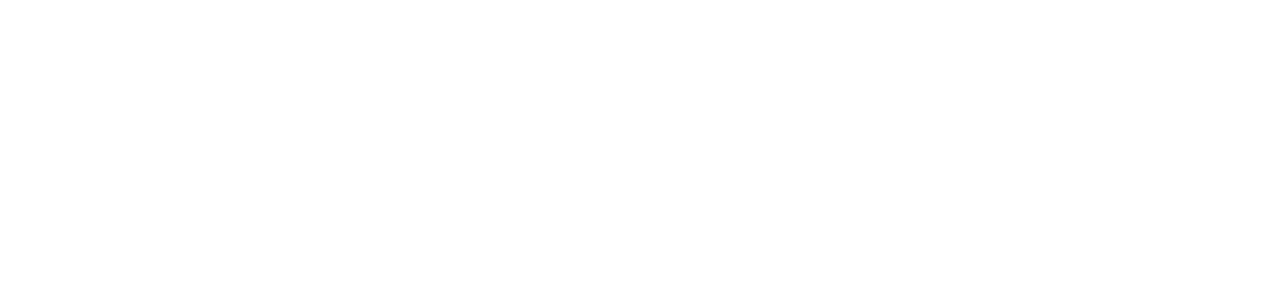
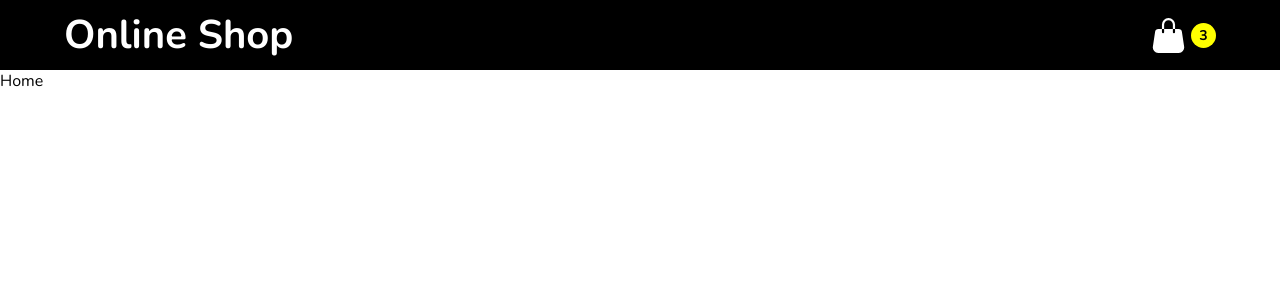
Before and after one commit to infysumanta/mern-ecommerce-application, a React (Create React App) app in the folder client/: page / in a window 1280 px wide. Shown: the top 300 px of the page. Built offline with nearby package versions, Linux system fonts and the light colour scheme.

Commit message:
client layouts setup

```diff
--- a/client/public/index.html
+++ b/client/public/index.html
@@ -24,7 +24,7 @@
       work correctly both with client-side routing and a non-root public URL.
       Learn how to configure a non-root public URL by running `npm run build`.
     -->
-    <title>React App</title>
+    <title>Shopping Store Application</title>
   </head>
   <body>
     <noscript>You need to enable JavaScript to run this app.</noscript>
--- a/client/src/App.css
+++ b/client/src/App.css
@@ -1,38 +1,63 @@
-.App {
-  text-align: center;
+@import url("https://fonts.googleapis.com/css2?family=Nunito:wght@200;400;700&display=swap");
+
+* {
+  padding: 0;
+  margin: 0;
+  box-sizing: border-box;
+  font-family: "Nunito", sans-serif;
 }
 
-.App-logo {
-  height: 40vmin;
-  pointer-events: none;
+/* Navbar */
+.nav-bar {
+  height: 70px;
+  background-color: #000;
+  display: flex;
+  justify-content: space-between;
+  align-items: center;
+  padding: 0 4rem;
 }
 
-@media (prefers-reduced-motion: no-preference) {
-  .App-logo {
-    animation: App-logo-spin infinite 20s linear;
-  }
+.nav-bar a {
+  text-decoration: none;
+  color: white;
 }
 
-.App-header {
-  background-color: #282c34;
-  min-height: 100vh;
+.nav-bar h2 {
+  font-size: 40px;
+}
+
+.nav-bag {
+  display: flex;
+  align-items: center;
+}
+
+.bag-quantity {
+  display: flex;
+  align-items: center;
+  justify-content: center;
+  height: 25px;
+  width: 25px;
+  border-radius: 50%;
+  background: yellow;
+  font-size: 14px;
+  font-weight: 700;
+  color: black;
+  margin-left: 5px;
+}
+
+/* Not Found */
+.not-found {
   display: flex;
   flex-direction: column;
   align-items: center;
   justify-content: center;
-  font-size: calc(10px + 2vmin);
-  color: white;
+  color: #444444;
+  min-height: 80vh;
 }
 
-.App-link {
-  color: #61dafb;
+.not-found h2 {
+  font-size: 55px;
 }
-
-@keyframes App-logo-spin {
-  from {
-    transform: rotate(0deg);
-  }
-  to {
-    transform: rotate(360deg);
-  }
+.not-found p {
+  font-size: 20px;
 }
--- a/client/src/App.js
+++ b/client/src/App.js
@@ -1,7 +1,23 @@
 import "./App.css";
+import { BrowserRouter, Route, Switch, Redirect } from "react-router-dom";
+import Navbar from "./components/Navbar";
+import Cart from "./components/Cart";
+import Home from "./components/Home";
+import { NotFound } from "./components/NotFound";
 
 function App() {
-  return <div className="App"></div>;
+  return (
+    <div className="App">
+      <BrowserRouter>
+        <Navbar />
+        <Switch>
+          <Route path="/cart" component={Cart} />
+          <Route path="/" exact component={Home} />
+          <Route path="/*" component={NotFound} />
+        </Switch>
+      </BrowserRouter>
+    </div>
+  );
 }
 
 export default App;
--- /dev/null
+++ b/client/src/components/Cart.jsx
@@ -0,0 +1,7 @@
+import React from "react";
+
+const Cart = () => {
+  return <div>Cart</div>;
+};
+
+export default Cart;
--- /dev/null
+++ b/client/src/components/Home.jsx
@@ -0,0 +1,7 @@
+import React from "react";
+
+const Home = () => {
+  return <div>Home</div>;
+};
+
+export default Home;
--- /dev/null
+++ b/client/src/components/Navbar.jsx
@@ -0,0 +1,30 @@
+import React from "react";
+import { Link } from "react-router-dom";
+const Navbar = () => {
+  return (
+    <nav className="nav-bar">
+      <Link to="/">
+        <h2>Online Shop</h2>
+      </Link>
+      <Link to="/cart">
+        <div className="nav-bag">
+          <svg
+            xmlns="http://www.w3.org/2000/svg"
+            width="35"
+            height="35"
+            fill="currentColor"
+            className="bi bi-handbag-fill"
+            viewBox="0 0 16 16"
+          >
+            <path d="M8 1a2 2 0 0 0-2 2v2H5V3a3 3 0 1 1 6 0v2h-1V3a2 2 0 0 0-2-2zM5 5H3.36a1.5 1.5 0 0 0-1.483 1.277L.85 13.13A2.5 2.5 0 0 0 3.322 16h9.355a2.5 2.5 0 0 0 2.473-2.87l-1.028-6.853A1.5 1.5 0 0 0 12.64 5H11v1.5a.5.5 0 0 1-1 0V5H6v1.5a.5.5 0 0 1-1 0V5z" />
+          </svg>
+          <span className="bag-quantity">
+            <span>3</span>
+          </span>
+        </div>
+      </Link>
+    </nav>
+  );
+};
+
+export default Navbar;
--- /dev/null
+++ b/client/src/components/NotFound.jsx
@@ -0,0 +1,10 @@
+import React from "react";
+
+export const NotFound = () => {
+  return (
+    <div className="not-found">
+      <h2>404</h2>
+      <p>Page not found</p>
+    </div>
+  );
+};
--- a/client/src/index.css
+++ /dev/null
@@ -1,13 +0,0 @@
-body {
-  margin: 0;
-  font-family: -apple-system, BlinkMacSystemFont, 'Segoe UI', 'Roboto', 'Oxygen',
-    'Ubuntu', 'Cantarell', 'Fira Sans', 'Droid Sans', 'Helvetica Neue',
-    sans-serif;
-  -webkit-font-smoothing: antialiased;
-  -moz-osx-font-smoothing: grayscale;
-}
-
-code {
-  font-family: source-code-pro, Menlo, Monaco, Consolas, 'Courier New',
-    monospace;
-}
--- a/client/src/index.js
+++ b/client/src/index.js
@@ -1,6 +1,5 @@
 import React from "react";
 import ReactDOM from "react-dom/client";
-import "./index.css";
 import App from "./App";
 
 const root = ReactDOM.createRoot(document.getElementById("root"));
```
